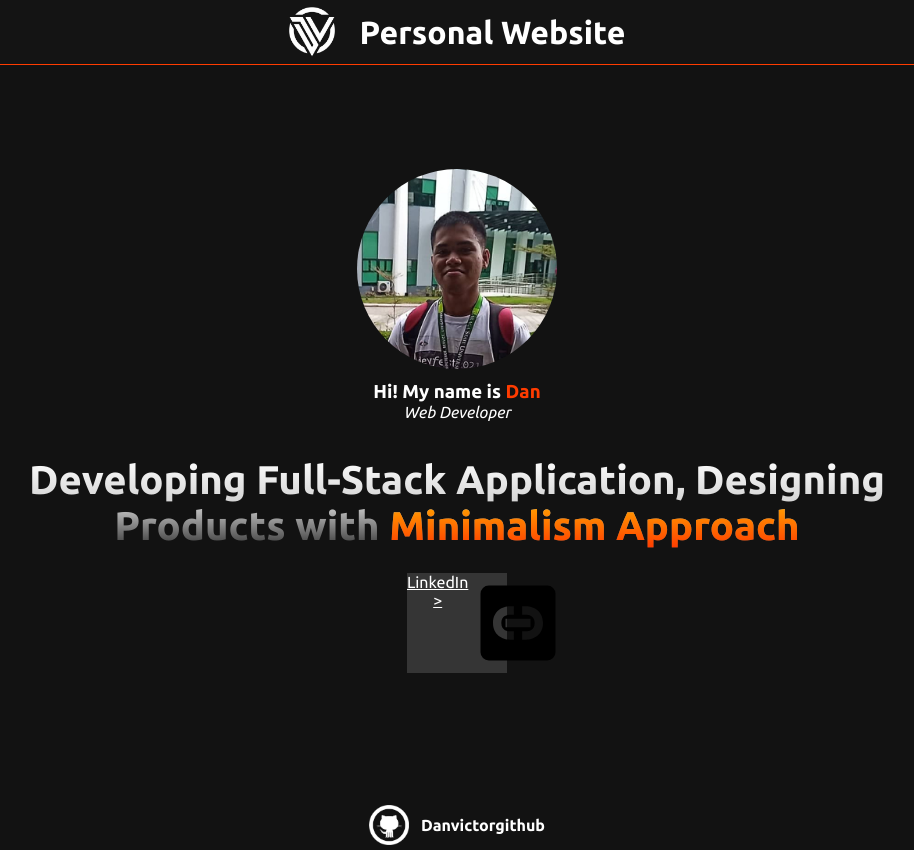
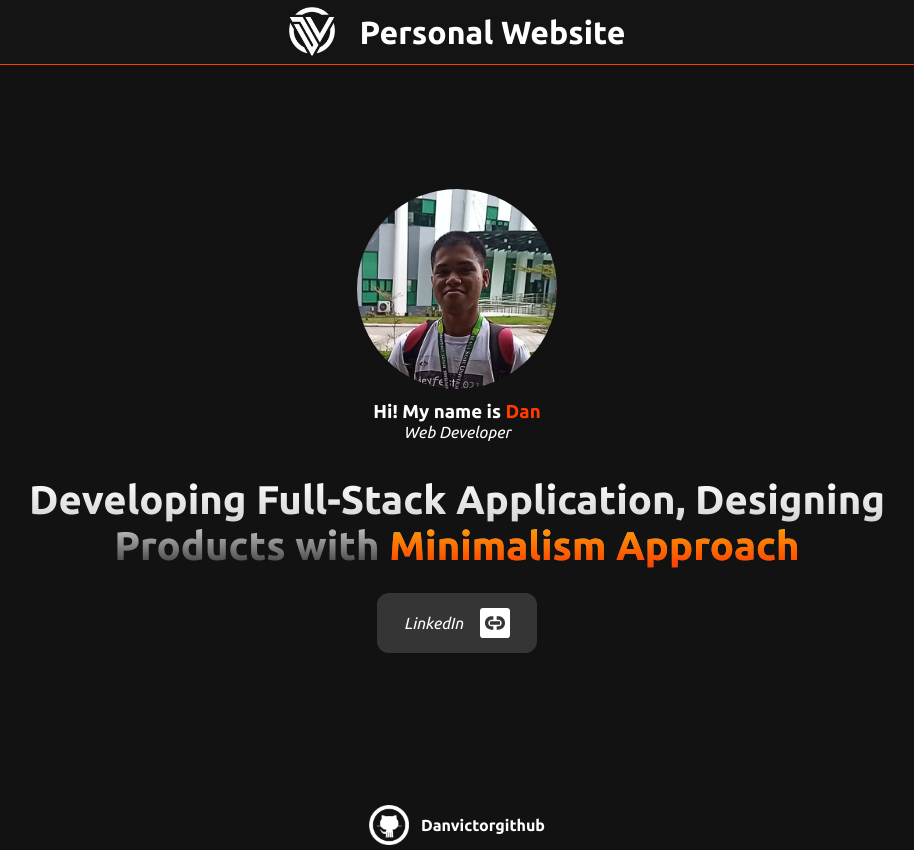
Before and after one commit to Danvictorgithub/Portfolio-Website, a Svelte app: page / in a window 1280 px wide. Shown: the whole page, without its empty margins (183-1097 px from the left). Built offline with nearby package versions, Linux system fonts and the light colour scheme.

Commit message:
Added Hero Page

```diff
--- a/src/App.svelte
+++ b/src/App.svelte
@@ -2,6 +2,11 @@
   import Header from "./components/Header.svelte";
   import Footer from "./components/Footer.svelte";
   import Home from "./components/Home.svelte";
+  // Todo:
+  // Back-End/Database
+  // Authentication
+  // Add/Remove Projects or Experiences
+  // Custom Display Project
 </script>
 
 <main>
--- a/src/components/Home.svelte
+++ b/src/components/Home.svelte
@@ -6,8 +6,10 @@
 			<em>Web Developer</em>
 		</div>
 		<p class="description gradient-b">Developing Full-Stack Application, Designing Products with <u><span class="sp gradient-o">Minimalism Approach</span></u></p>
-		<a class="linkedIn" href="https://www.linkedin.com/in/dan-victor-lofranco-a5199220b/">
-			LinkedIn ><img src="./link-box.svg" alt="linkIco">
+		<a
+		class="linkedIn"
+		href="https://www.linkedin.com/in/dan-victor-lofranco-a5199220b/">
+			<p>LinkedIn</p> <img src="./link-box.svg" alt="linkIco">
 		</a>
 	</section>
 	<section></section>
@@ -59,12 +61,25 @@
 		max-width:900px;
 	}
 	.linkedIn {
+		border-radius: 12px 12px;
 		margin: 24px;
-		list-style-type: none;
+		padding: 10px 80px;
+		text-decoration:none;
 		color:white;
 		width:100px;
 		display:flex;
+		justify-content:center;
+		align-items:center;
 		background-color:#353535;
+		font-style:italic;
+	}
+	.linkedIn p {
+		margin-left:5px;
+	}
+	.linkedIn img {
+		height: 40px;
+		margin-left:12px;
+		filter:invert(100%);
 	}
 	@media (max-width:600px) {
 		.description {
```
